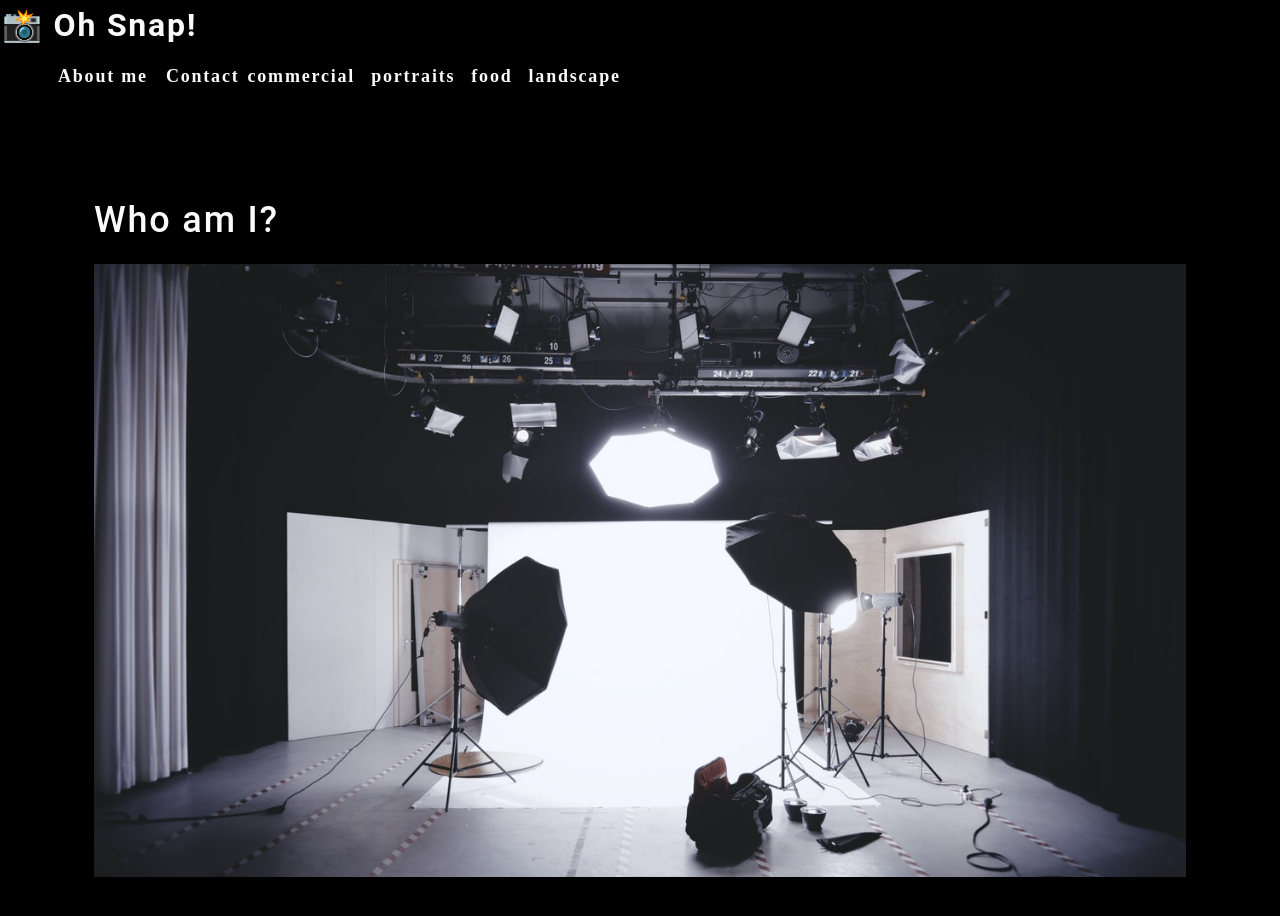
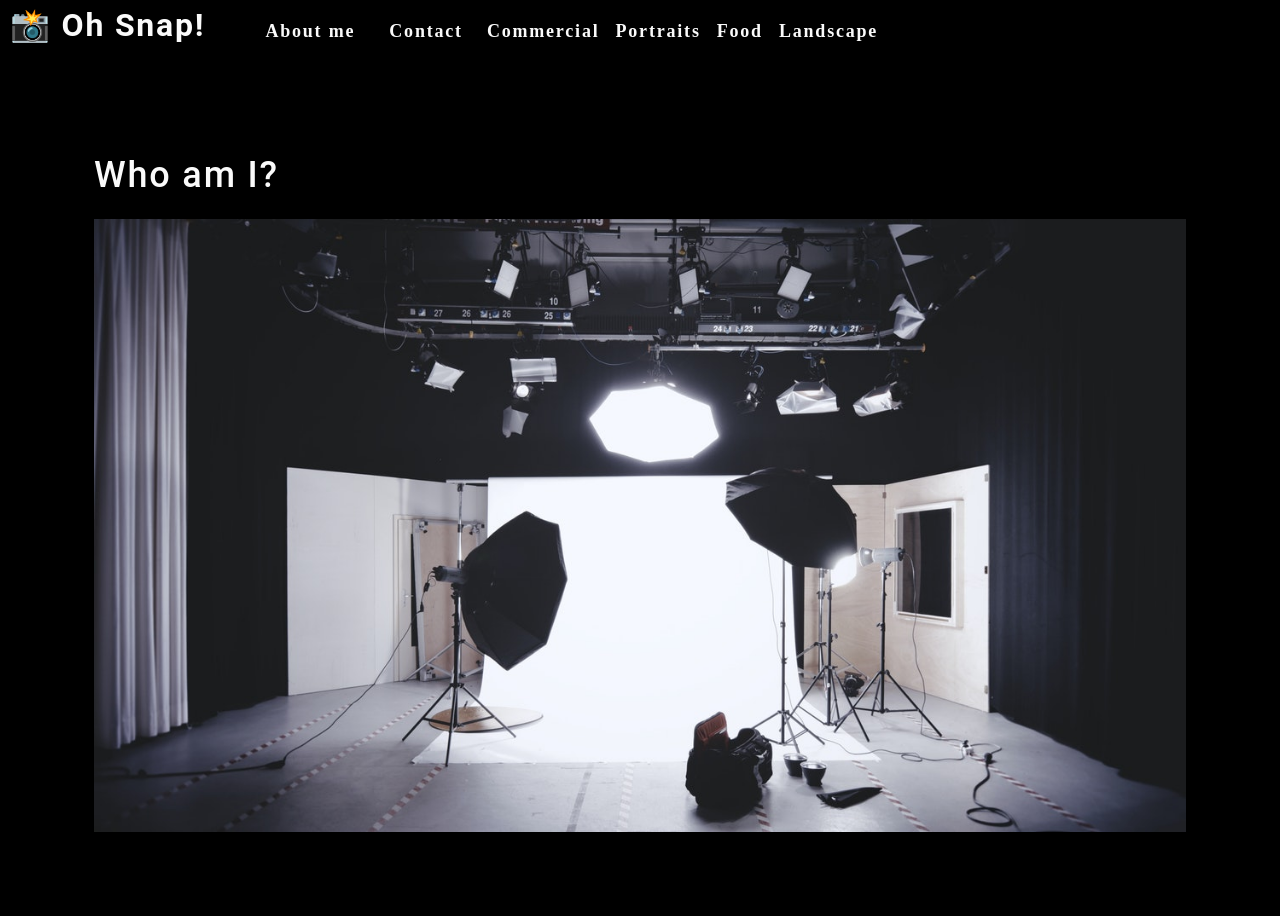
Before and after one commit to johndavis92790/photo-port, a React (Create React App) app: page / in a window 1280 px wide. Shown: the top 916 px of the page. Built offline with nearby package versions, Linux system fonts and the light colour scheme.

Commit message:
finished nav and about tests

```diff
--- a/src/components/Nav/index.js
+++ b/src/components/Nav/index.js
@@ -1,7 +1,7 @@
 import React from "react";
+import { capitalizeFirstLetter } from "../../utils/helpers";
 
 function Nav() {
-
   const categories = [
     {
       name: "commercial",
@@ -16,14 +16,15 @@
     },
   ];
 
-  function categorySelected(name) {
-    console.log(`${name} clicked`);
-  }
+  const handleClick = (item) => {
+    console.log(item);
+    return item;
+  };
 
   return (
-    <header>
+    <header className="flex-row px-1">
       <h2>
-        <a href="/">
+        <a data-testid="link" href="/">
           <span role="img" aria-label="camera">
             {" "}
             📸
@@ -34,14 +35,26 @@
       <nav>
         <ul className="flex-row">
           <li className="mx-2">
-            <a href="#about">About me</a>
+            <a
+              data-testid="about"
+              href="#about"
+              onClick={() => handleClick("About")}
+            >
+              About me
+            </a>
           </li>
-          <li>
-            <span>Contact</span>
+          <li className={"mx-2"}>
+            <span onClick={() => handleClick("Contact")}>Contact</span>
           </li>
           {categories.map((category) => (
             <li className="mx-1" key={category.name}>
-              <span onClick={categorySelected}>{category.name}</span>
+              <span
+                onClick={() => {
+                  handleClick(category.name);
+                }}
+              >
+                {capitalizeFirstLetter(category.name)}
+              </span>
             </li>
           ))}
         </ul>
```
Also changed, not shown: 2 other files (tests, documents, lock files or other folders).
